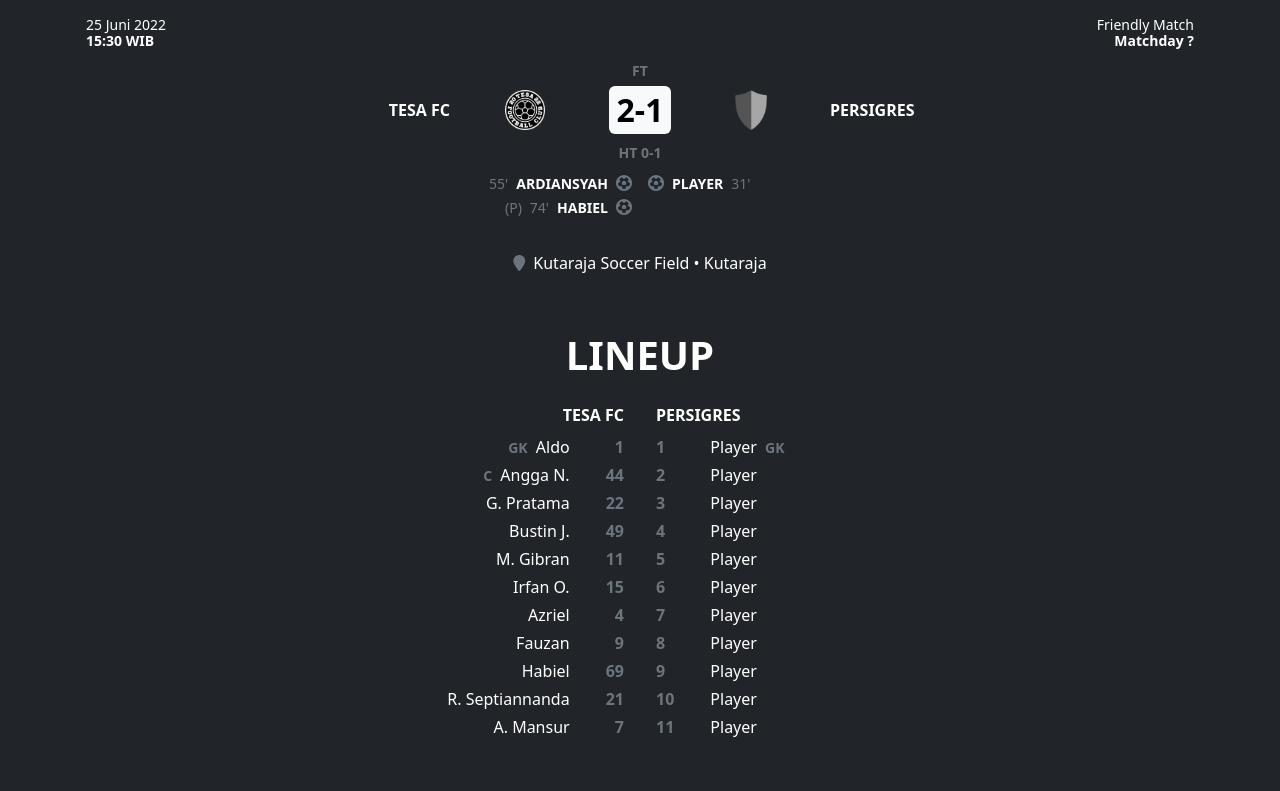
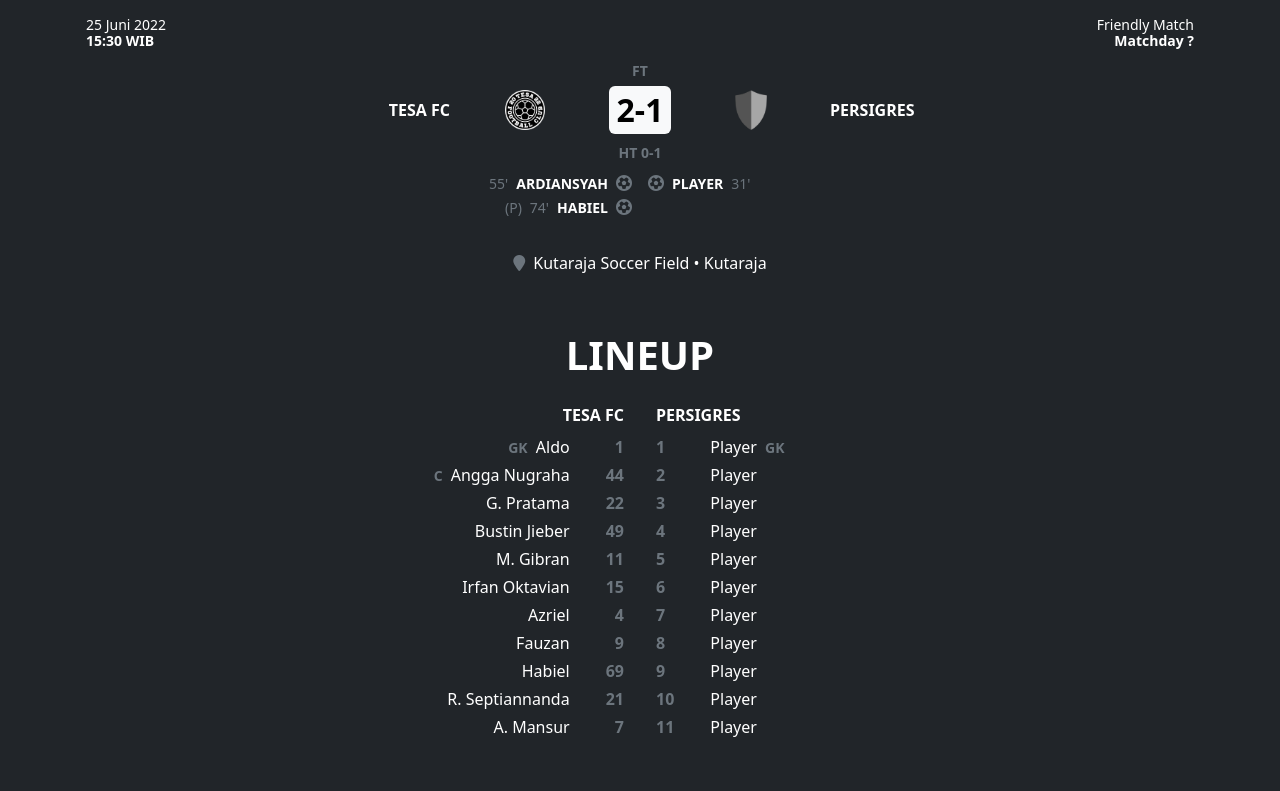
Before and after one commit to tesafc/tesafc.github.io, a Jekyll site: the page built from _matches/2022-06-25.md, in a window 1280 px wide. Shown: the part 781-1572 px from the top of the page. Built offline with Jekyll 4.4.1, drawn with Linux system fonts in a browser that asks for light colours; nearby versions of some CDN libraries; some of the changed lines change nothing that is shown.

Commit message:
Update 2022-06-25.md

```diff
--- a/_matches/2022-06-25.md
+++ b/_matches/2022-06-25.md
@@ -21,16 +21,16 @@
       - name: aldo
         no-punggung: 1
         role: gk
-      - name: angga n.
+      - name: angga nugraha
         no-punggung: 44
         role: c
       - name: g. pratama
         no-punggung: 22
-      - name: bustin j.
+      - name: bustin jieber
         no-punggung: 49
       - name: m. gibran
         no-punggung: 11
-      - name: irfan o.
+      - name: irfan oktavian
         no-punggung: 15
       - name: azriel
         no-punggung: 4
@@ -44,7 +44,15 @@
         no-punggung: 7
     subs:
       - name: m. azril
-        no-punggung:
+        no-punggung: 15
+      - name: faisal
+        no-punggung: 24
+      - name: angga feb.
+        no-punggung: 18
+      - name: jafraa
+        no-punggung: 27
+      - name: pandu malik i.
+        no-punggung: 13
   away-team:
     lineup:
       - name: player
```
